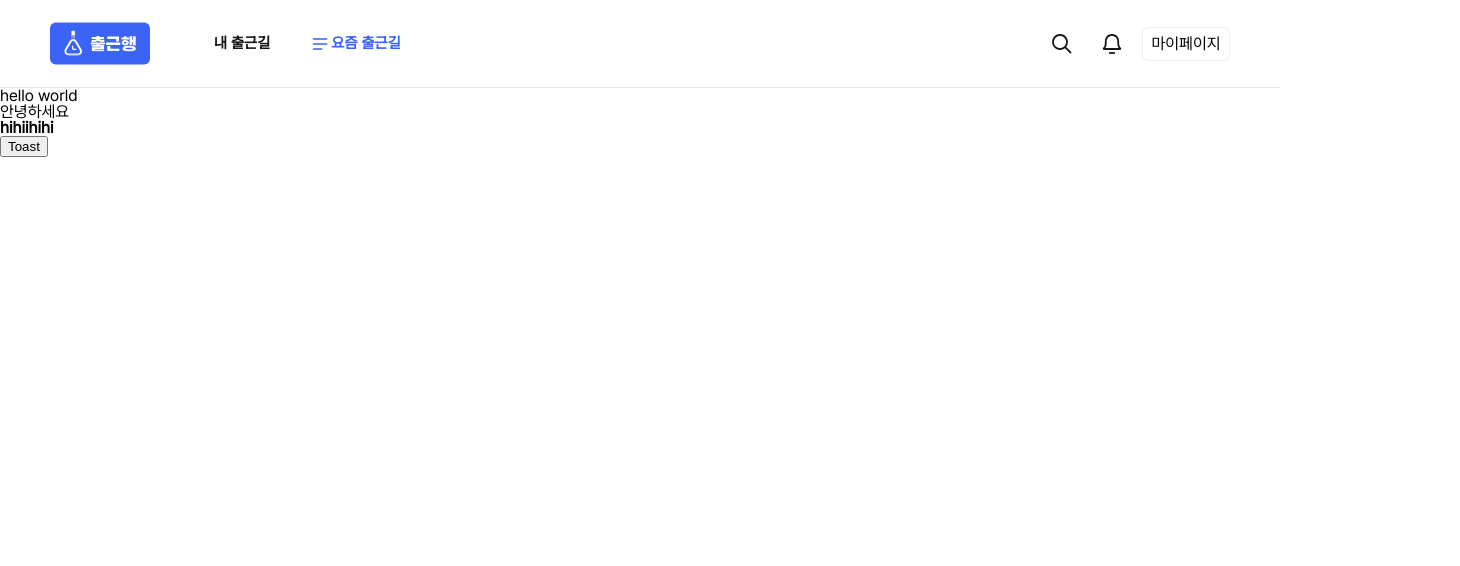
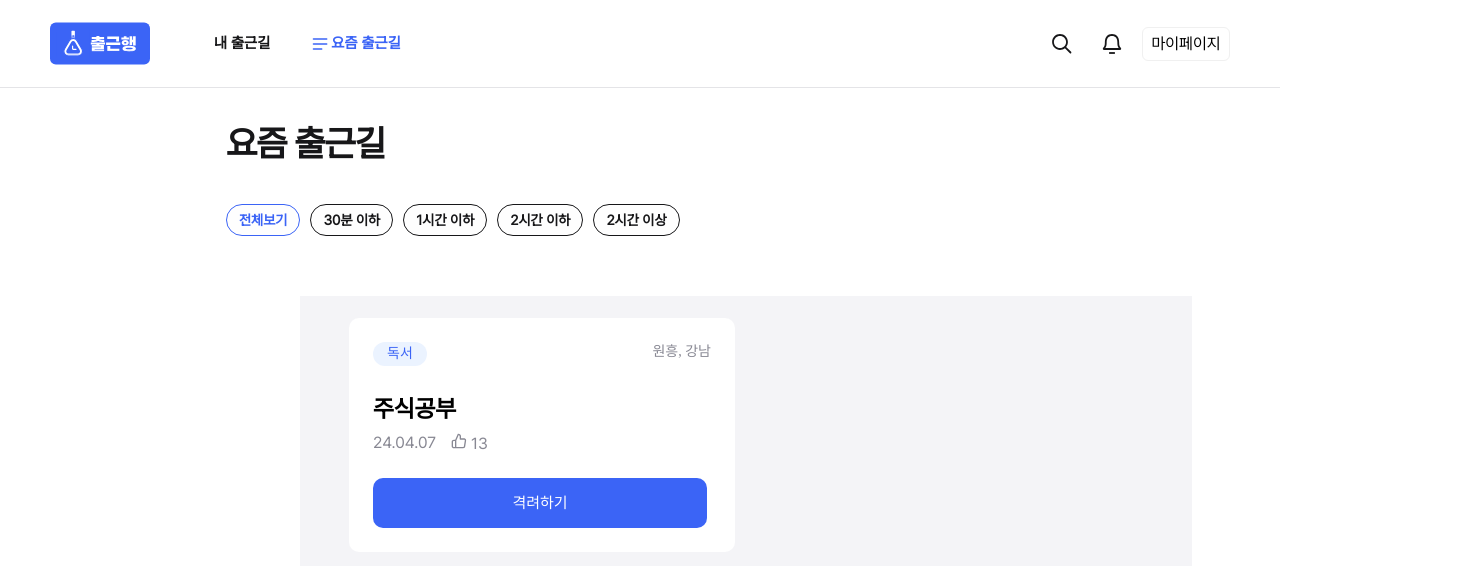
Before and after one commit to chamny20/kusitms-29th-kukathon-a, a React (Vite) app: page /recentworkroad in a window 1280 px wide. Shown: the top 566 px of the page, 1460 px wide, since content can reach past the window. Built offline with nearby package versions, Linux system fonts and the light colour scheme.

Commit message:
feature/#9/recent-page

```diff
--- /dev/null
+++ b/src/components/recent/Card.tsx
@@ -0,0 +1,115 @@
+import styled from 'styled-components';
+import ThumbsUp from '../../assets/icon/thumbsUp.svg';
+
+const Card = () => {
+  return (
+    <Container>
+      <Top>
+        <Tag>독서</Tag>
+        <Region>원흥, 강남</Region>
+      </Top>
+      <Gap>
+        <Title>주식공부</Title>
+        <Row>
+          <Date>24.04.07</Date>
+          <Date>
+            <img src={ThumbsUp} /> 13
+          </Date>
+        </Row>
+      </Gap>
+      <Button>격려하기</Button>
+    </Container>
+  );
+};
+
+export default Card;
+
+const Container = styled.div`
+  display: flex;
+  width: 338px;
+  height: 186px;
+  flex-direction: column;
+  align-items: flex-start;
+  justify-content: space-between;
+  gap: 10px;
+  border-radius: 10px;
+  padding: 24px;
+  border: 1px solid var(--, #e0e0e0);
+  background: #fff;
+`;
+
+const Top = styled.div`
+  width: 100%;
+  display: flex;
+  flex-direction: row;
+  justify-content: space-between;
+`;
+
+const Tag = styled.div`
+  display: flex;
+  padding: 0px 14px;
+  align-items: center;
+  gap: 1px;
+  border-radius: 31px;
+  background: #ebf3ff;
+  color: #3b64f6;
+  text-align: center;
+  font-family: 'Noto Sans KR';
+  font-size: 14px;
+  font-style: normal;
+  font-weight: 500;
+  line-height: 23.94px; /* 171% */
+`;
+
+const Region = styled.div`
+  color: #888893;
+  font-family: 'Noto Sans KR';
+  font-size: 14px;
+  font-style: normal;
+  font-weight: 500;
+  line-height: 20px; /* 142.857% */
+`;
+
+const Gap = styled.div`
+  display: flex;
+  flex-direction: column;
+  gap: 6px;
+`;
+const Title = styled.div`
+  color: var(--, #0f0f10);
+  font-size: 24px;
+  font-style: normal;
+  font-weight: 700;
+  line-height: 150%; /* 36px */
+`;
+
+const Row = styled(Gap)`
+  flex-direction: row;
+  gap: 15px;
+`;
+const Date = styled.div`
+  color: #888893;
+  text-align: left;
+  font-size: 16px;
+  font-style: normal;
+  font-weight: 400;
+  line-height: 20px; /* 125% */
+`;
+
+const Button = styled.div`
+  width: 290px;
+  height: 18px;
+  padding: 16px 22px;
+  justify-content: center;
+  display: inline-flex;
+  align-items: center;
+  border-radius: 10px;
+  background: var(--MainColors-Blue100, #3b64f6);
+  color: white;
+  text-align: center;
+  font-family: 'Noto Sans KR';
+  font-size: 15px;
+  font-style: normal;
+  font-weight: 500;
+  line-height: 18.2px; /* 121.333% */
+`;
--- /dev/null
+++ b/src/components/recent/TimeFilter.tsx
@@ -0,0 +1,54 @@
+import { useState } from 'react';
+import styled from 'styled-components';
+
+const timeData = [
+  { id: 'all', value: '전체보기' },
+  { id: '1', value: '30분 이하' },
+  { id: '2', value: '1시간 이하' },
+  { id: '3', value: '2시간 이하' },
+  { id: '4', value: '2시간 이상' },
+];
+
+const TimeFilter = () => {
+  const [selected, setSelected] = useState('all');
+
+  return (
+    <FilterRow>
+      {timeData.map((data) => (
+        <Round
+          $selected={data.id === selected}
+          onClick={() => setSelected(data.id)}
+        >
+          {data.value}
+        </Round>
+      ))}
+    </FilterRow>
+  );
+};
+
+export default TimeFilter;
+
+interface StyledProps {
+  $selected: boolean;
+}
+
+const FilterRow = styled.div`
+  display: flex;
+  flex-direction: row;
+  gap: 10px;
+`;
+
+const Round = styled.div<StyledProps>`
+  display: flex;
+  padding: 4px 12px;
+  align-items: center;
+  gap: 8px;
+  border-radius: 100px;
+  background: #fefefe;
+  color: ${({ $selected }) => ($selected ? '#3B64F6' : '#171719')};
+  border: 1px solid ${({ $selected }) => ($selected ? '#3B64F6' : '#171719')};
+  font-size: 14px;
+  font-style: normal;
+  font-weight: 600;
+  line-height: 160%; /* 22.4px */
+`;
--- /dev/null
+++ b/src/pages/RecentWorkPage.tsx
@@ -0,0 +1,84 @@
+import styled from 'styled-components';
+import Header from '../components/common/Header';
+import Card from '../components/recent/Card';
+import TimeFilter from '../components/recent/TimeFilter';
+
+const RecentWorkPage = () => {
+  return (
+    <div>
+      <Header />
+      <Container>
+        <Top>
+          <Title>요즘 출근길</Title>
+          <Filters>
+            <TimeFilter />
+          </Filters>
+        </Top>
+        <Bottom>
+          <Vertical></Vertical>
+          <Cards>
+            <Card />
+          </Cards>
+        </Bottom>
+      </Container>
+    </div>
+  );
+};
+
+export default RecentWorkPage;
+
+const Container = styled.div`
+  display: flex;
+  width: 1060px;
+  padding: 0px 200px;
+  flex-direction: column;
+  align-items: flex-start;
+  gap: 36px;
+`;
+
+const Top = styled.div`
+  display: flex;
+  width: 1060px;
+  padding: 32px 26px 24px 26px;
+  flex-direction: column;
+  align-items: flex-start;
+  gap: 36px;
+`;
+
+const Title = styled.div`
+  color: var(--Semantic-Label-Normal, var(--Label-Normal, #171719));
+  font-feature-settings: 'ss10' on;
+  font-size: 36px;
+  font-style: normal;
+  font-weight: 700;
+  line-height: 133.4%; /* 48.024px */
+  letter-spacing: -0.972px;
+`;
+
+const Filters = styled.div``;
+
+const Bottom = styled.div`
+  width: 100%;
+  height: 674px;
+  display: flex;
+  flex-direction: row;
+  justify-content: center;
+`;
+
+const Vertical = styled.div`
+  display: inline-flex;
+  height: 674px;
+  padding: 22px 16px;
+  flex-direction: column;
+  align-items: flex-start;
+  gap: 10px;
+`;
+
+const Cards = styled.div`
+  width: 794px;
+  padding: 22px 49px;
+  flex-direction: column;
+  align-items: flex-start;
+  gap: 10px;
+  background: #f4f4f7;
+`;
--- a/src/router/router.tsx
+++ b/src/router/router.tsx
@@ -4,6 +4,7 @@ import { TestPage } from '../pages/test/TestPage';
 import { KakaoCallback } from '../components/login/KakaoCallback';
 import WorkGo from '../pages/WorkGo';
 import FirstWorkGo from '../pages/first/FirstWorkGo';
+import RecentWorkPage from '../pages/RecentWorkPage';
 
 const Router = () => {
   return (
@@ -13,7 +14,7 @@ const Router = () => {
         <Route path="/first-workgo" element={<FirstWorkGo />} />
         <Route path="/workgo" element={<WorkGo />} />
         <Route path="/myworkroad" element={<MainPage />} />
-        <Route path="/recentworkroad" element={<MainPage />} />
+        <Route path="/recentworkroad" element={<RecentWorkPage />} />
         <Route path="/login" element={<KakaoCallback />} />
         <Route path="/test" element={<TestPage />} />
         <Route path="*" element={<h1>Not Found</h1>} />
```
Also changed, not shown: src/assets/icon/thumbsUp.svg (added).
